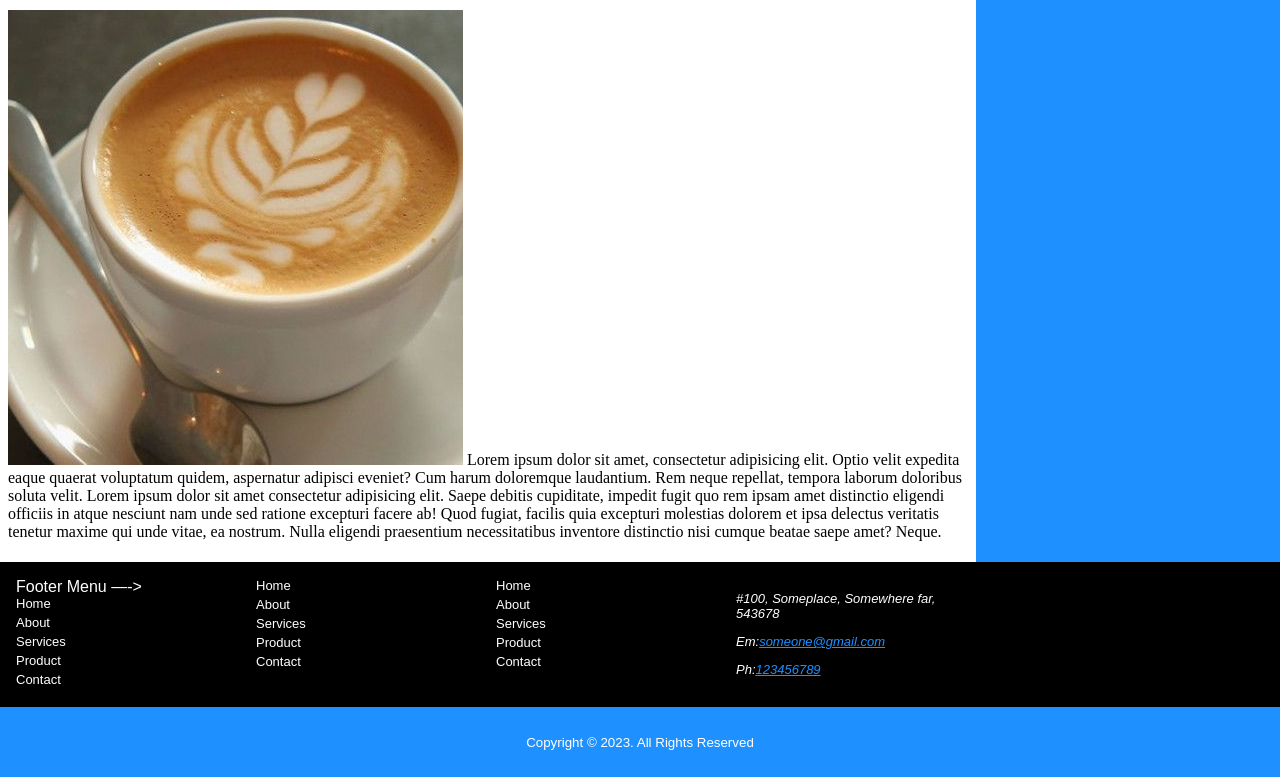
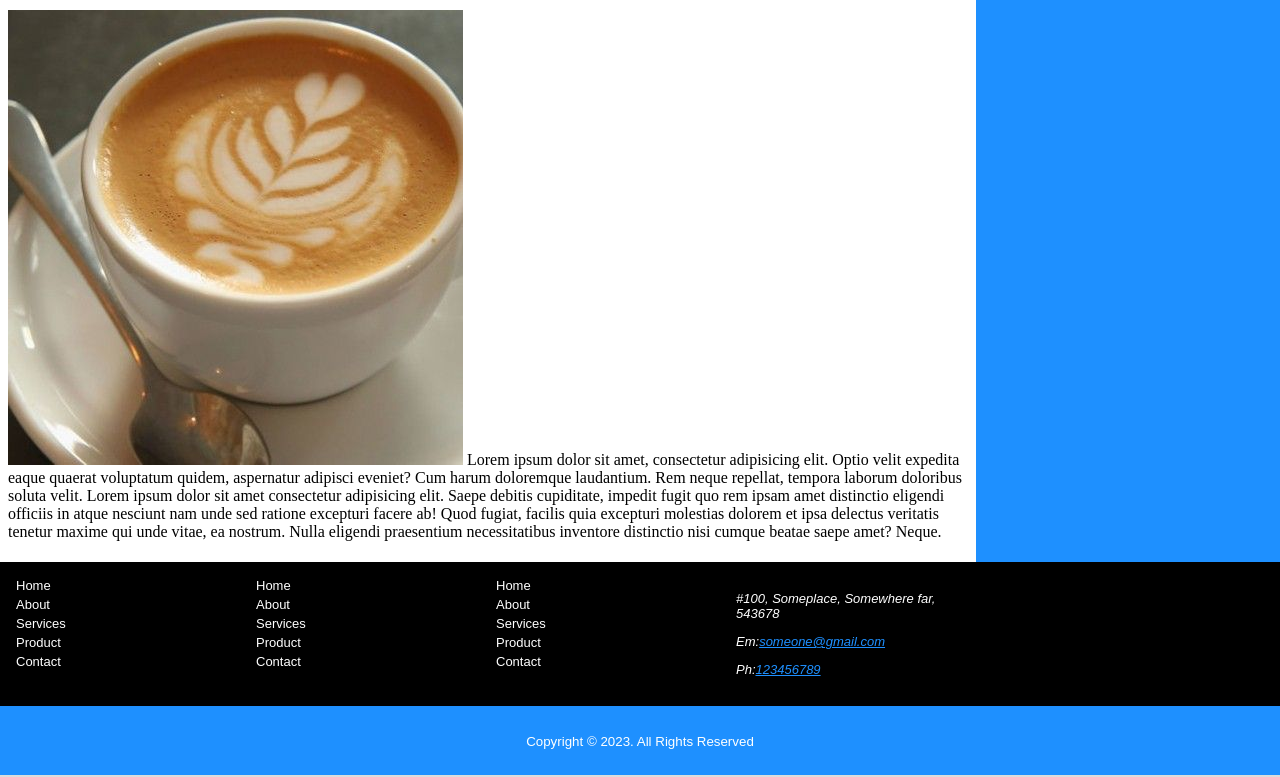
Before and after one commit to CMaisonet/cmaisonet.github.io, a plain HTML site: page Services/Services.html in a window 1280 px wide. Shown: the part 425-1202 px from the top of the page. Drawn offline with nearby package versions, Linux system fonts and the light colour scheme; files whose address does not match are found by name.

Commit message:
Update Services.html

```diff
--- a/Services/Services.html
+++ b/Services/Services.html
@@ -96,7 +96,7 @@
         <!-- Creating Footer -->
         <footer class="main-footer">
             <div class="footer-box">
-               <!—- <h3>Footer Menu</h3> —->
+               <!--h3>Footer menu</h3> -->
                 <ul>
                     <li><a href="#">Home</a></li>
                     <li><a href="#">About</a></li>
```
